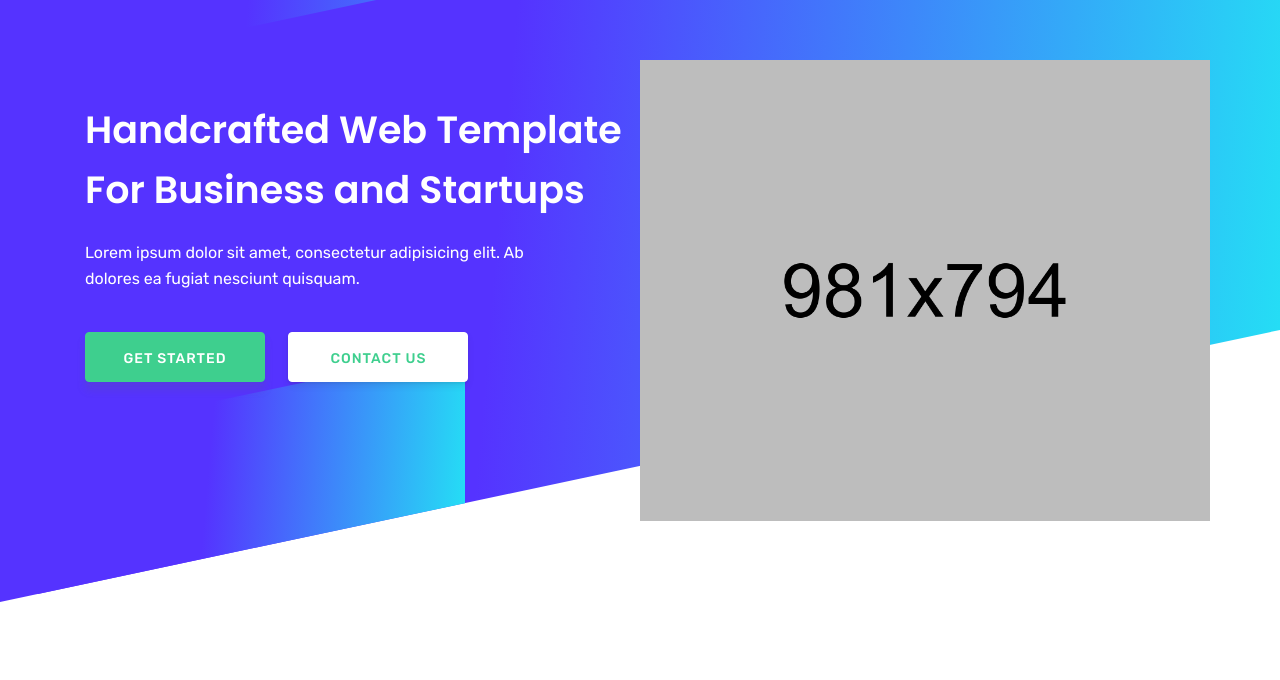
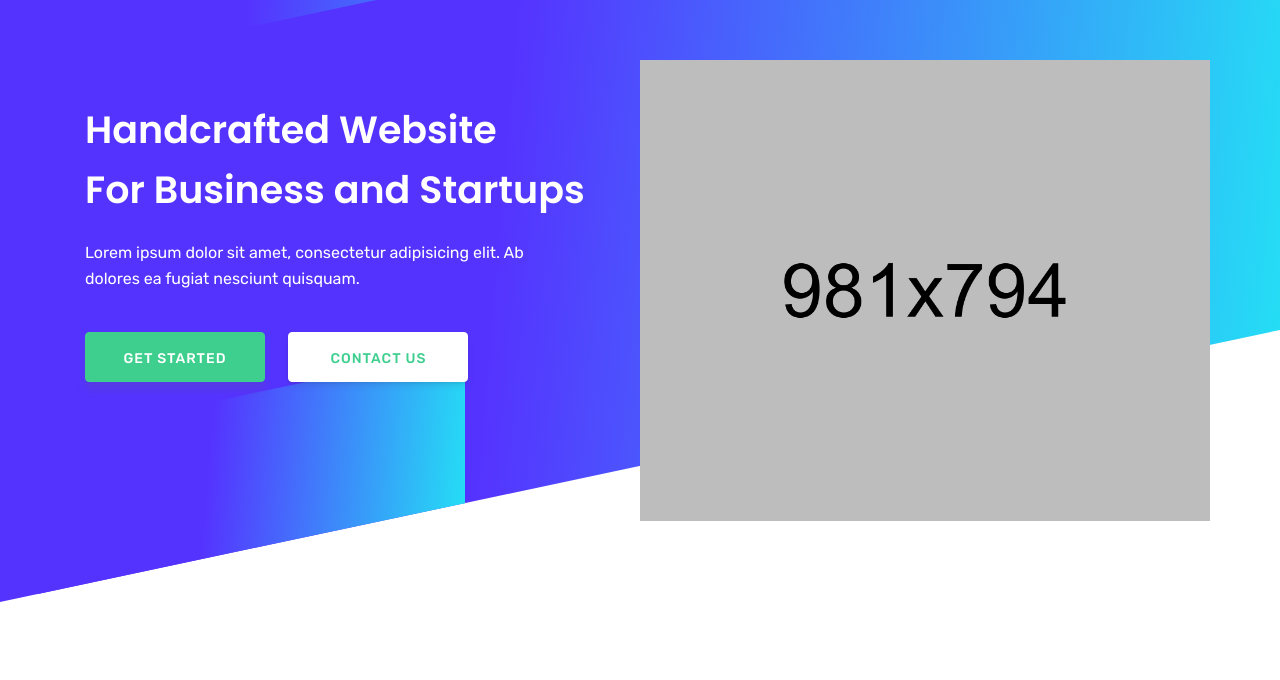
Before and after one commit to aaronejeme/aaron-gh-pages, a plain HTML site: page index.html in a window 1280 px wide. Shown: the part 120-800 px from the top of the page. Drawn offline with Linux system fonts and the light colour scheme; files whose address does not match are found by name.

Commit message:
Changed the Title and Banner Text

```diff
--- a/index.html
+++ b/index.html
@@ -7,7 +7,7 @@
     <meta name="keywords" content="Bootstrap, Landing page, Template, Business, Service">
     <meta name="viewport" content="width=device-width, initial-scale=1, maximum-scale=1">
     <meta name="author" content="Grayrids">
-    <title>Slick - Bootstrap 4 Template</title>
+    <title>Aaron Git Hub Page</title>
     <!--====== Favicon Icon ======-->
     <link rel="shortcut icon" href="img/2.png" type="image/png">
     <!-- Bootstrap CSS -->
@@ -63,7 +63,7 @@
         <div class="row space-100">
           <div class="col-lg-6 col-md-12 col-xs-12">
             <div class="contents">
-              <h2 class="head-title">Handcrafted Web Template <br>For Business and Startups</h2>
+              <h2 class="head-title">Handcrafted Website <br>For Business and Startups</h2>
               <p>Lorem ipsum dolor sit amet, consectetur adipisicing elit. Ab <br>dolores ea fugiat nesciunt quisquam.</p>
               <div class="header-button">
                 <a href="#" class="btn btn-border-filled">Get Started</a>
```
